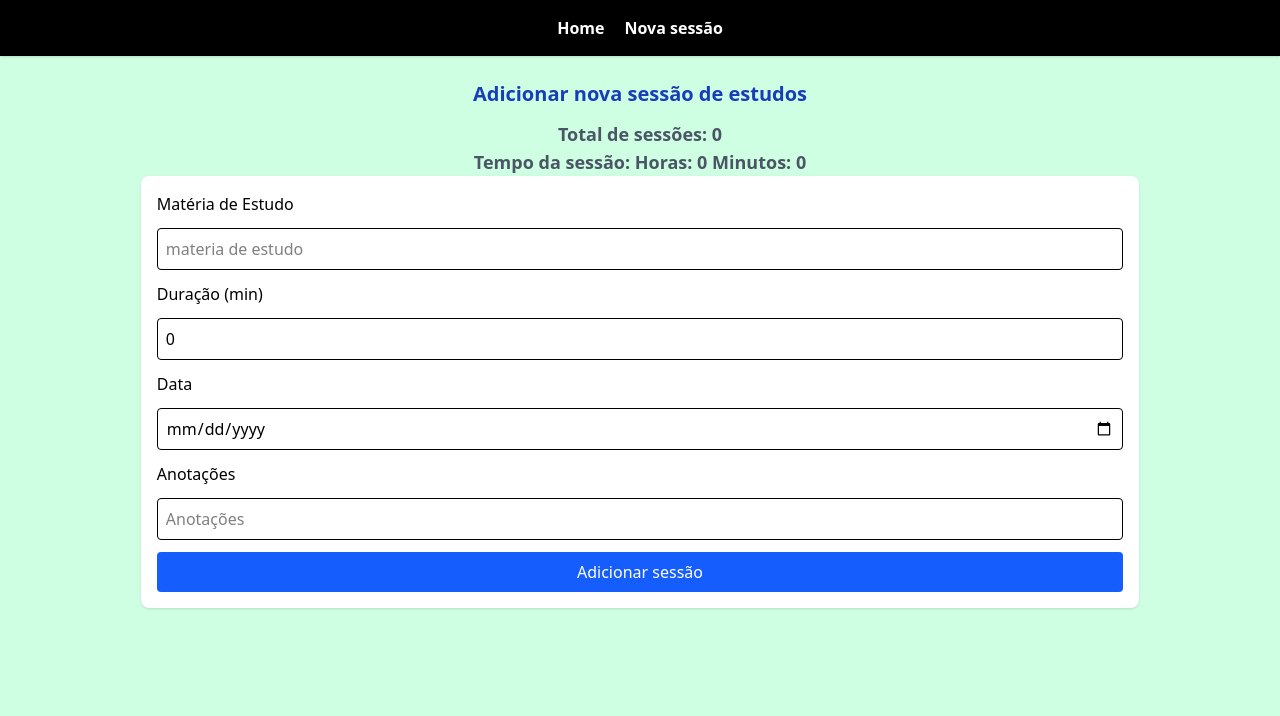
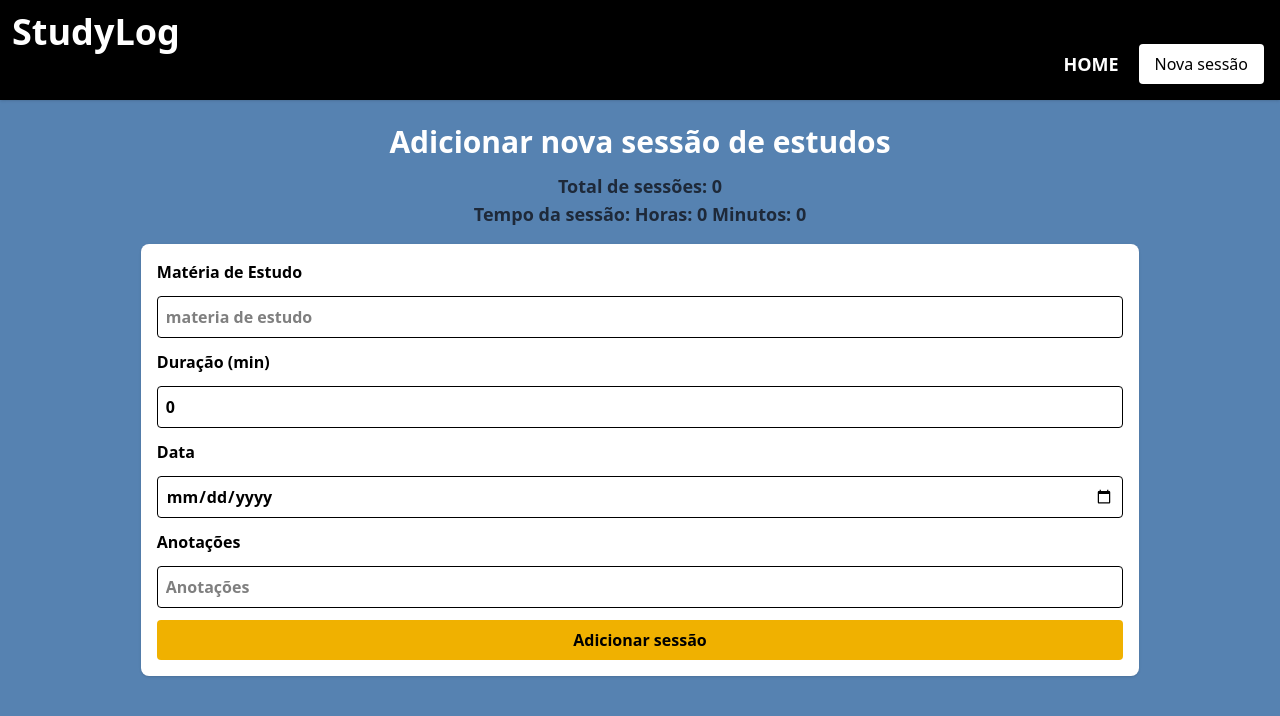
Before and after one commit to dnl-alm/cp5-front-end, a React app: page /add in a window 1280 px wide. Shown: the top 716 px of the page. Built offline with nearby package versions, Linux system fonts and the light colour scheme; the HTML template or start-up script is replaced by a standard one.

Commit message:
style: projeto estilizado completamente

```diff
--- a/src/components/fallback.tsx
+++ b/src/components/fallback.tsx
@@ -9,7 +9,7 @@ export function Fallback({error , resetErrorBoundary}: FallbackProps){
 
            <p className="mb-4 text-red-600">{error.message}</p>
 
-           <button onClick={resetErrorBoundary} className="px-4 py-2 bg-blue-600 text-white rounded-lg">Tentar Novamente</button>
+           <button onClick={resetErrorBoundary} className="px-4 py-2 bg-[#5682B1] text-black rounded-lg">Tentar Novamente</button>
 
         </div>
     )
--- a/src/components/layout.tsx
+++ b/src/components/layout.tsx
@@ -2,13 +2,18 @@ import { Link, Outlet } from "react-router-dom";
 
 export function Layout() {
   return (
-    <div className="min-h-screen bg-[#CFFFE2]">
+    <div className="min-h-screen bg-[#5682B1]">
       <nav className="bg-black mb-6 shadow">
-        <div className="flex justify-center items-center p-4 gap-5">
-          <Link to="/" className="text-white hover:underline font-bold">
-            Home
+        <div className="flex justify-start items-center p-3">
+          <h1 className="text-white font-bold text-4xl h-1">
+            StudyLog
+          </h1>
+        </div>
+        <div className="flex justify-end items-center p-4 gap-5">
+          <Link to="/" className="text-[white] hover:underline font-bold text-lg">
+            HOME
           </Link>
-          <Link to="/add" className="text-white hover:underline font-bold">
+          <Link to="/add" className="bg-white text-black px-4 py-2 rounded transition-transform duration-200 hover:scale-105">
             Nova sessão
           </Link>
         </div>
--- a/src/components/session-card.tsx
+++ b/src/components/session-card.tsx
@@ -8,10 +8,10 @@ interface SessionCardProps {
 export function SessionCard({ session }: SessionCardProps) {
   return (
     <div className="bg-white shadow rounded-lg p-4 w-3/5">
-      <h2 className="text-lg font-bold text-blue-600">{session.subject}</h2>
-      <p className="text-gray-600">Duração: {session.minutes} min</p>
-      <p className="text-gray-600">Anotações: {session.notes}/</p>
-      <p className="text-gray-600">Data: {session.date}</p>
+      <h2 className="text-lg font-bold text-black">{session.subject}</h2>
+      <p className="text-gray-800">Duração: {session.minutes} min</p>
+      <p className="text-gray-800">Anotações: {session.notes}</p>
+      <p className="text-gray-800">Data: {session.date}</p>
     </div>
   );
 }
--- a/src/components/session-form.tsx
+++ b/src/components/session-form.tsx
@@ -33,7 +33,7 @@ export function SessionForm( {onAdd}: SessionFormProps ) {
     return(
         <form
         onSubmit={handleSubmit}
-        className="bg-white shadow rounded-lg p-4 flex flex-col gap-3 mb-5 w-4/5"
+        className="bg-white shadow rounded-lg p-4 flex flex-col gap-3 mb-5 w-4/5 font-bold"
         >
             <label htmlFor="session-subject">Matéria de Estudo</label>
             <input
@@ -77,7 +77,7 @@ export function SessionForm( {onAdd}: SessionFormProps ) {
 
             <button
             type="submit"
-            className="bg-blue-600 text-white px-4 py-2 rounded hover:bg-blue-700"
+            className="bg-yellow-500 text-black font-bold px-4 py-2 rounded hover:bg-yellow-700 transition-transform duration-200 hover:scale-101"
             >
             Adicionar sessão
             </button>
--- a/src/components/session-resume.tsx
+++ b/src/components/session-resume.tsx
@@ -7,18 +7,18 @@ interface SessionResumeProps {
 
 export function StudyResume( {session}: SessionResumeProps ) {
     return (
-        <div className="w-3/5 rounded-lg shadow px-3 py-4 flex flex-col gap-5 mb-3 bg-white">
+        <div className="w-3/5 rounded-lg shadow px-3 py-4 flex flex-col gap-5 mb-3 bg-[white]">
 
             <div className="flex flex-col gap-3">
 
-                <h2 className="font-bold text-gray-600">{session.subject}</h2>
+                <div className="flex justify-between items-start">
 
-                <div>
+                    <h2 className="font-bold text-black">{session.subject}</h2>
 
                     <Link
                     to={`/session/${session.id}`}
                     state={{ session }}
-                    className="text-blue-600 font-bold hover:underline rounded border border-blue-600 p-2"
+                    className="text-white font-bold bg-yellow-500 rounded border p-2 transition-transform duration-200 hover:scale-105"
                     >
                     Detalhes
                     </Link>
--- a/src/pages/add-session.tsx
+++ b/src/pages/add-session.tsx
@@ -26,13 +26,13 @@ export function AddSession( {sessions , onAdd}: AddSessionProps ) {
 
     return (
         <>
-            <h2 className="font-bold text-blue-800 text-xl mb-3">
+            <h2 className="font-bold text-white text-3xl  mb-3">
             Adicionar nova sessão de estudos
             </h2>
 
-            <p className="text-lg font-bold text-gray-600">Total de sessões: {sessionTotal}</p>
+            <p className="text-lg font-bold text-gray-800">Total de sessões: {sessionTotal}</p>
 
-            <p className="text-lg font-bold text-gray-600">Tempo da sessão: {sessionMinutes}</p>
+            <p className="text-lg font-bold text-gray-800 pb-4">Tempo da sessão: {sessionMinutes}</p>
 
             <SessionForm onAdd={onAdd} />
 
--- a/src/pages/home.tsx
+++ b/src/pages/home.tsx
@@ -9,7 +9,7 @@ interface HomeProps {
 export function Home( { sessions }: HomeProps) {
   return (
     <>
-      <h2 className="font-bold text-[#000000] text-2xl mb-6">
+      <h2 className="font-bold text-[white] text-2xl mb-6">
         Página Inicial - Lista de Sessões
       </h2>
 
--- a/src/pages/not-found.tsx
+++ b/src/pages/not-found.tsx
@@ -8,10 +8,10 @@ export function NotFound(){
 
 
 
-        <p className="text-gray-600 mb-6">O que você está procurando não foi encontrado</p>
+        <p className="text-gray-800 mb-6">O que você está procurando não foi encontrado!</p>
 
         <Link
-          className="bg-blue-600 text-white p-2 rounded hover:underline"
+          className="bg-yellow-500 text-white p-2 rounded transition-transform duration-200 hover:scale-105"
           to="/"
         >
           Voltar para a Home
--- a/src/pages/session-details.tsx
+++ b/src/pages/session-details.tsx
@@ -9,7 +9,7 @@ export function SessionDetails() {
 
   return (
     <>
-      <h2 className="font-bold text-gray-600 text-xl mb-3">
+      <h2 className="font-bold text-yellow-500 text-xl mb-3">
         Detalhes da sessão - ID {id}
       </h2>
 
```
